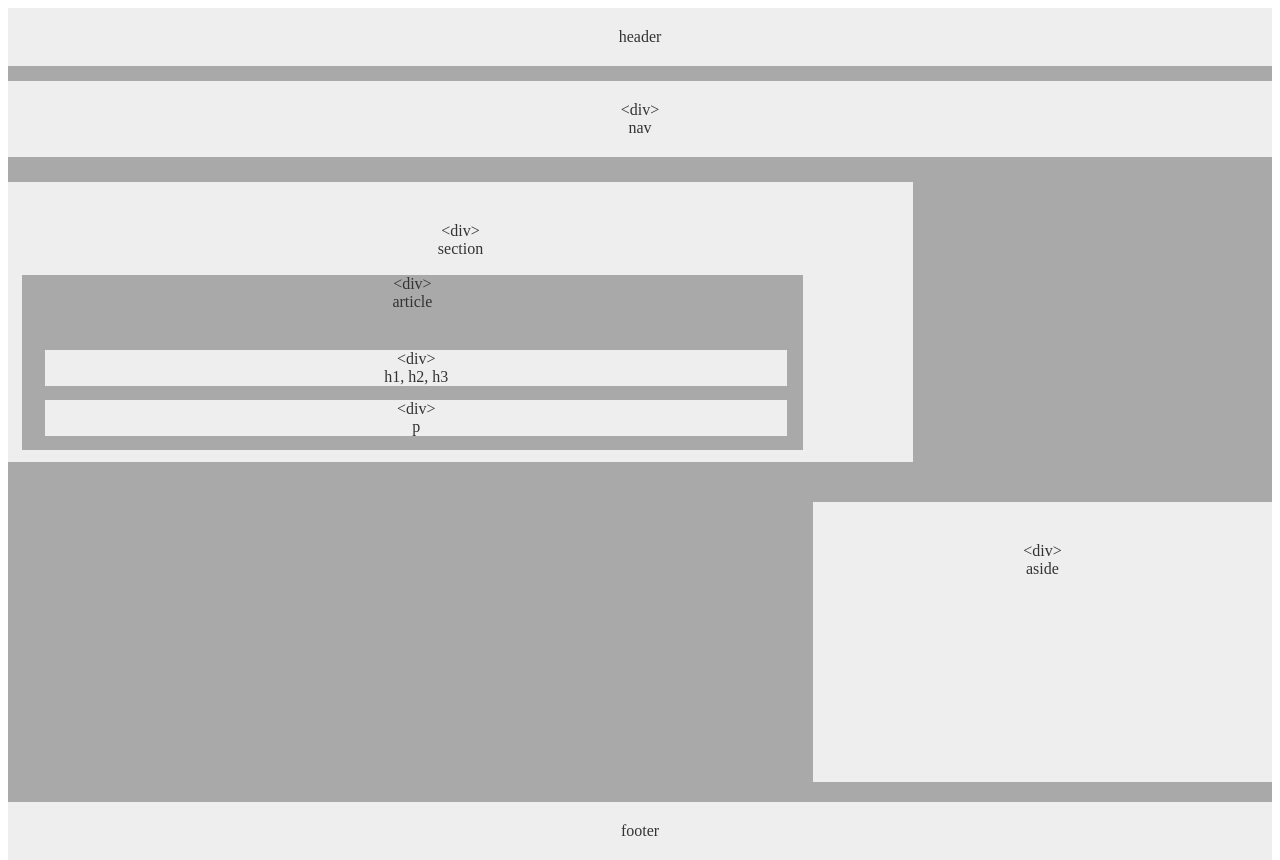
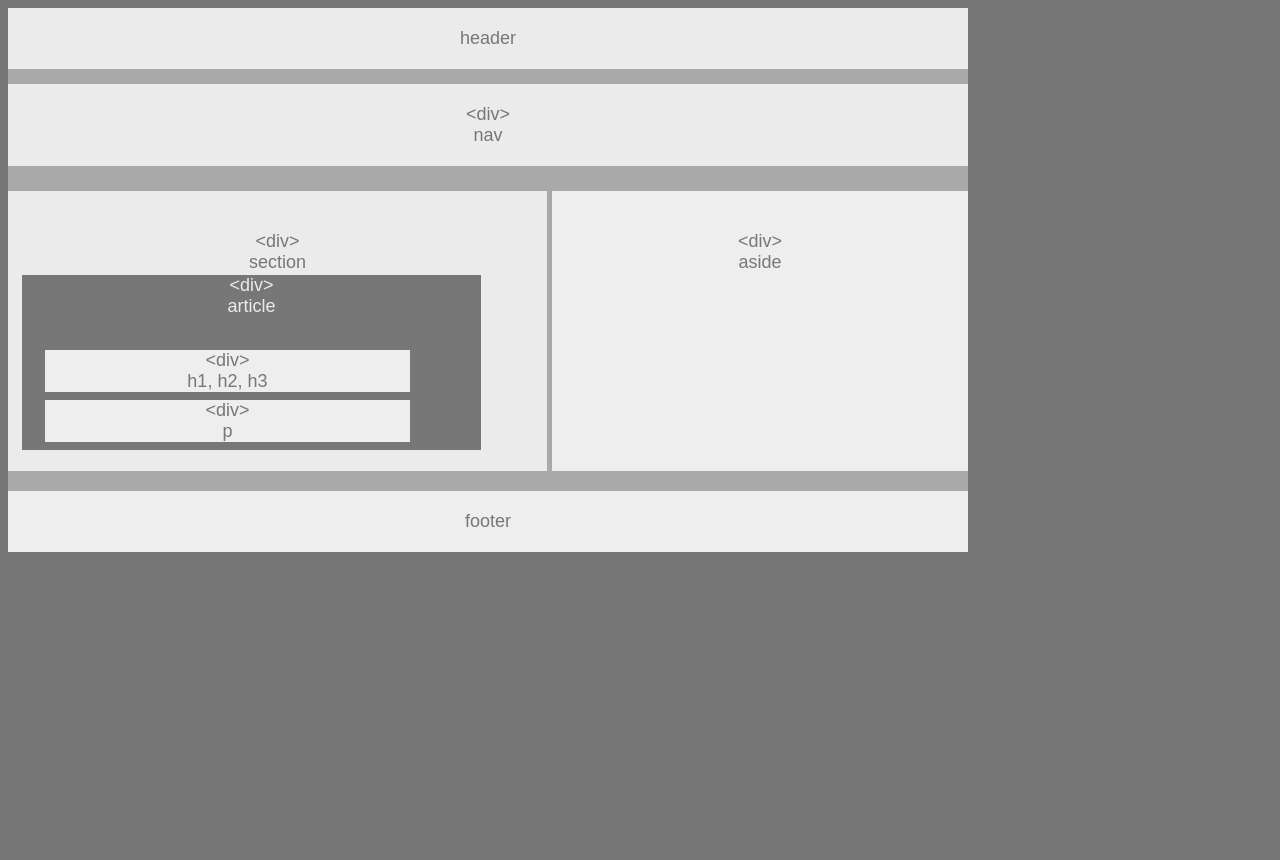
Before and after one commit to rachelsue/HW-Wireframe, a plain HTML site: page index.html in a window 1280 px wide. After the commit the page ends 800 px from the top, so only its background shows below. Drawn offline with Linux system fonts and the light colour scheme.

Commit message:
updated css

```diff
--- a/style.css
+++ b/style.css
@@ -1,7 +1,11 @@
 
 
 body {
-    color: #333;
+    font-family: 'Arial', 'Helvetica Neue', Helvetica, sans-serif;
+    color:#777;
+    background: #777;
+    width: 960px;
+    font-size:18px;
 }
 
 .wrapper {
@@ -12,7 +16,7 @@ header {
     position: relative;
     padding: 20px;
     text-align: center;
-    background: #eee;
+    background: #ebebeb;
     width: 960 px;
     padding:20px;
 }
@@ -20,7 +24,7 @@ header {
 #nav {
     position: relative;
     text-align: center;
-    background: #eee;
+    background: #ebebeb;
     width: 960 px;
     padding:20px;
     top:15px;
@@ -30,8 +34,8 @@ header {
 #section {
     position: relative;
     text-align: center;
-    background:#eee;
-    width:825px;
+    background:#ebebeb;
+    width:459px;
     float:left;
     padding:40px;
     height:200px;
@@ -43,19 +47,20 @@ header {
     position:absolute;
     text-align: center;
     z-index: 5;
-    width:61%;
     float:left;
-    background:darkgray;
+    background:#777;
     left:22px;
     top:275px;
     height:175px;
+    color:#ebebeb;
+    width:459px;
 }
 
 #hhh {
     z-index: 10;
     background: #eee;;
     text-align: center;
-    width:58%;
+    width:28.5%;
     float:left;
     position:absolute;
     left:45px;
@@ -67,7 +72,7 @@ header {
     z-index: 10;
     background:#eee;
     text-align: center;
-    width:58%;
+    width:28.5%;
     float:left;
     position:absolute;
     left:45px;
@@ -80,7 +85,7 @@ header {
     text-align: center;
     background: #eee;
     float: right;
-    width: 30%;
+    width: 35%;
     height:200px;
     margin-top:40px;
     padding:40px;
@@ -105,4 +110,5 @@ footer {
     clear:both;
     content:"";
     float:left;
+
 }
```
